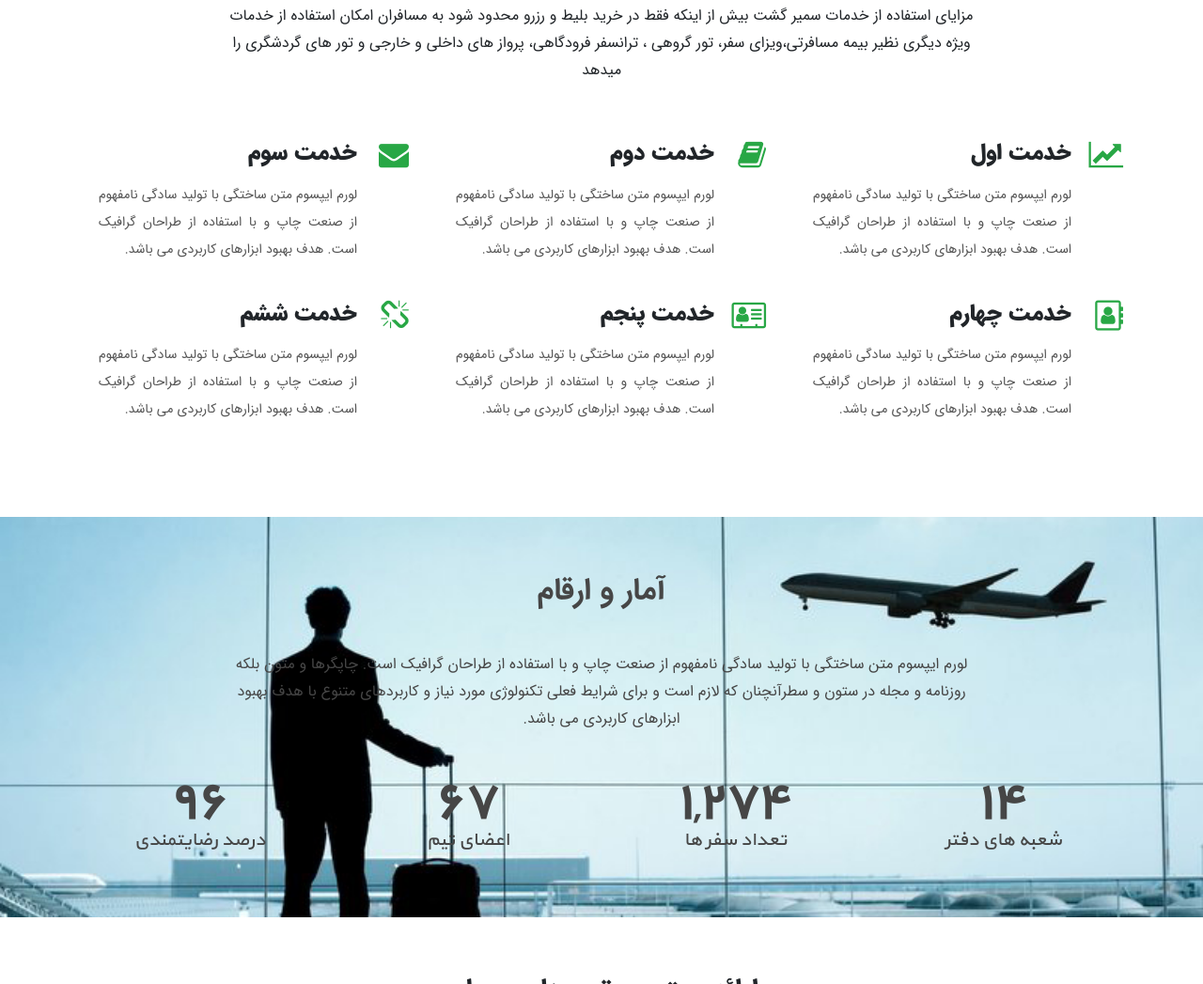
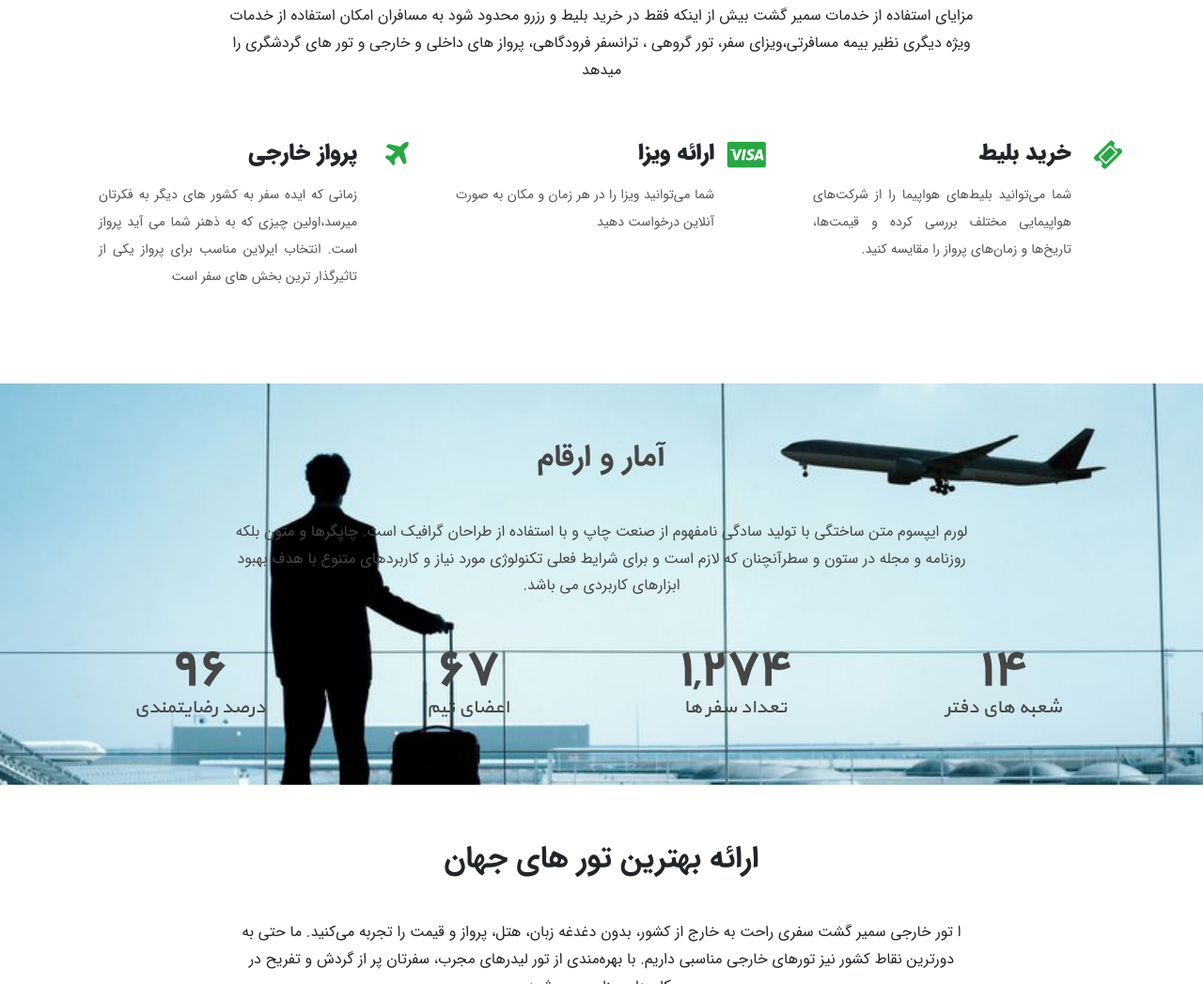
Before and after one commit to Pooria-ahmadi/samirgashtoldweb, a plain HTML site: page index.html in a window 1280 px wide. Shown: the part 1753-2800 px from the top of the page at 94% size. Drawn offline with Linux system fonts and the light colour scheme; a script that the page names is missing.

Commit message:
edit on all image

```diff
--- a/index.html
+++ b/index.html
@@ -29,7 +29,7 @@
                 <li><a href="#about">درباره ما</a></li>
                 <li><a href="#services">خدمات</a></li>
                 <li><a href="#stats">آمار رضایت مندی</a></li>
-                <li><a href="#team">تیم ما</a></li>
+                <li><a href="#team"> سایر خدمات</a></li>
             </ul>
         </nav>
     </header>
@@ -158,51 +158,26 @@
             </header>
             <div class="row">
                 <div class="col-md-6 col-lg-4 wow bounceInUp" data-wow-duration="1.5s">
-                    <div class="float-right text-success"><i class="fa fa-line-chart fa-2x"></i></div>
-                    <h4> خدمت اول </h4>
+                    <div class="float-right text-success"><i class="fa fa-ticket fa-2x"></i></div>
+                    <h4> خرید بلیط </h4>
                     <p class="description">
-                        لورم ایپسوم متن ساختگی با تولید سادگی نامفهوم از صنعت چاپ و با استفاده از طراحان گرافیک است.
-                        هدف بهبود ابزارهای کاربردی می باشد.
+                        شما می‌توانید بلیط‌های هواپیما را از شرکت‌های هواپیمایی مختلف بررسی کرده و قیمت‌ها، تاریخ‌ها و
+                        زمان‌های پرواز را مقایسه کنید.
                     </p>
                 </div>
                 <div class="col-md-6 col-lg-4 wow bounceInUp" data-wow-duration="1.5s">
-                    <div class="float-right text-success"><i class="fa fa-book fa-2x"></i></div>
-                    <h4>خدمت دوم</h4>
+                    <div class="float-right text-success"><i class="fa fa-cc-visa fa-2x"></i></div>
+                    <h4> ارائه ویزا</h4>
                     <p class="description">
-                        لورم ایپسوم متن ساختگی با تولید سادگی نامفهوم از صنعت چاپ و با استفاده از طراحان گرافیک است.
-                        هدف بهبود ابزارهای کاربردی می باشد.
+                        شما می‌توانید ویزا را در هر زمان و مکان به صورت آنلاین درخواست دهید
                     </p>
                 </div>
                 <div class="col-md-6 col-lg-4 wow bounceInUp" data-wow-duration="1.5s">
-                    <div class="float-right text-success"><i class="fa fa-envelope fa-2x"></i></div>
-                    <h4>خدمت سوم</h4>
+                    <div class="float-right text-success"><i class="fa fa-plane fa-2x"></i></div>
+                    <h4> پرواز خارجی</h4>
                     <p class="description">
-                        لورم ایپسوم متن ساختگی با تولید سادگی نامفهوم از صنعت چاپ و با استفاده از طراحان گرافیک است.
-                        هدف بهبود ابزارهای کاربردی می باشد.
-                    </p>
-                </div>
-                <div class="col-md-6 col-lg-4 wow bounceInUp" data-wow-delay="0.1s" data-wow-duration="1.5s">
-                    <div class="float-right text-success"><i class="fa fa-address-book-o fa-2x"></i></div>
-                    <h4>خدمت چهارم</h4>
-                    <p class="description">
-                        لورم ایپسوم متن ساختگی با تولید سادگی نامفهوم از صنعت چاپ و با استفاده از طراحان گرافیک است.
-                        هدف بهبود ابزارهای کاربردی می باشد.
-                    </p>
-                </div>
-                <div class="col-md-6 col-lg-4 wow bounceInUp" data-wow-delay="0.1s" data-wow-duration="1.5s">
-                    <div class="float-right text-success"><i class="fa fa-address-card-o fa-2x"></i></div>
-                    <h4>خدمت پنجم</h4>
-                    <p class="description">
-                        لورم ایپسوم متن ساختگی با تولید سادگی نامفهوم از صنعت چاپ و با استفاده از طراحان گرافیک است.
-                        هدف بهبود ابزارهای کاربردی می باشد.
-                    </p>
-                </div>
-                <div class="col-md-6 col-lg-4 wow bounceInUp" data-wow-delay="0.1s" data-wow-duration="1.5s">
-                    <div class="float-right text-success"><i class="fa fa-chain-broken fa-2x"></i></div>
-                    <h4>خدمت ششم</h4>
-                    <p class="description">
-                        لورم ایپسوم متن ساختگی با تولید سادگی نامفهوم از صنعت چاپ و با استفاده از طراحان گرافیک است.
-                        هدف بهبود ابزارهای کاربردی می باشد.
+                        زمانی که ایده سفر به کشور های دیگر به فکرتان میرسد،اولین چیزی که به ذهنر شما می آید پرواز است.
+                        انتخاب ایرلاین مناسب برای پرواز یکی از تاثیرگذار ترین بخش های سفر است
                     </p>
                 </div>
             </div>
@@ -279,7 +254,7 @@
         </div>
     </section>
 
-    <section id="portfolio">
+    <section id="team">
         <div class="container">
             <header class="section-header">
                 <h3>دیگر خدمات ما</h3>
@@ -356,9 +331,9 @@
                 <div class="col-lg-3 col-md-6">
                     <h5>درباره شرکت</h5>
                     <p>
-                        لورم ایپسوم متن ساختگی با تولید سادگی نامفهوم از صنعت چاپ و با استفاده از طراحان گرافیک است.
-                        چاپگرها و متون بلکه روزنامه و مجله در ستون و سطرآنچنان که لازم است و برای شرایط فعلی تکنولوژی
-                        مورد نیاز و کاربردهای متنوع.
+                        سمیر گشت یک خانواده بزرگ است؛ خانواده‌ای که در آن روابط افراد بر اساس اعتماد و همکاری متقابل
+                        تعریف
+                        شده. در بین اعضای این خانواده ارزش‌هایی شکل گرفته تا کار کردن به یک فعالیت لذت‌بخش تبدیل شود.
                     </p>
                 </div>
                 <div class="col-lg-3 col-md-6">
@@ -392,8 +367,7 @@
                 <div class="col-lg-3 col-md-6">
                     <h5>خبرنامه</h5>
                     <p>
-                        لورم ایپسوم متن ساختگی با تولید سادگی نامفهوم از صنعت چاپ و با استفاده از طراحان گرافیک است.
-                        چاپگرها و متون بلکه روزنامه و مجله در ستون و سطرآنچنان که لازم است.
+                       عضویت در خبرگزاری ما
                     </p>
                     <form>
                         <input type="email" name="email" placeholder="ایمیل خود را وارد کنید" />
```
Also changed, not shown: images/portfolio/app3.jpg, images/slider/1.jpg, images/slider/2.jpg, images/slider/3.jpg.
